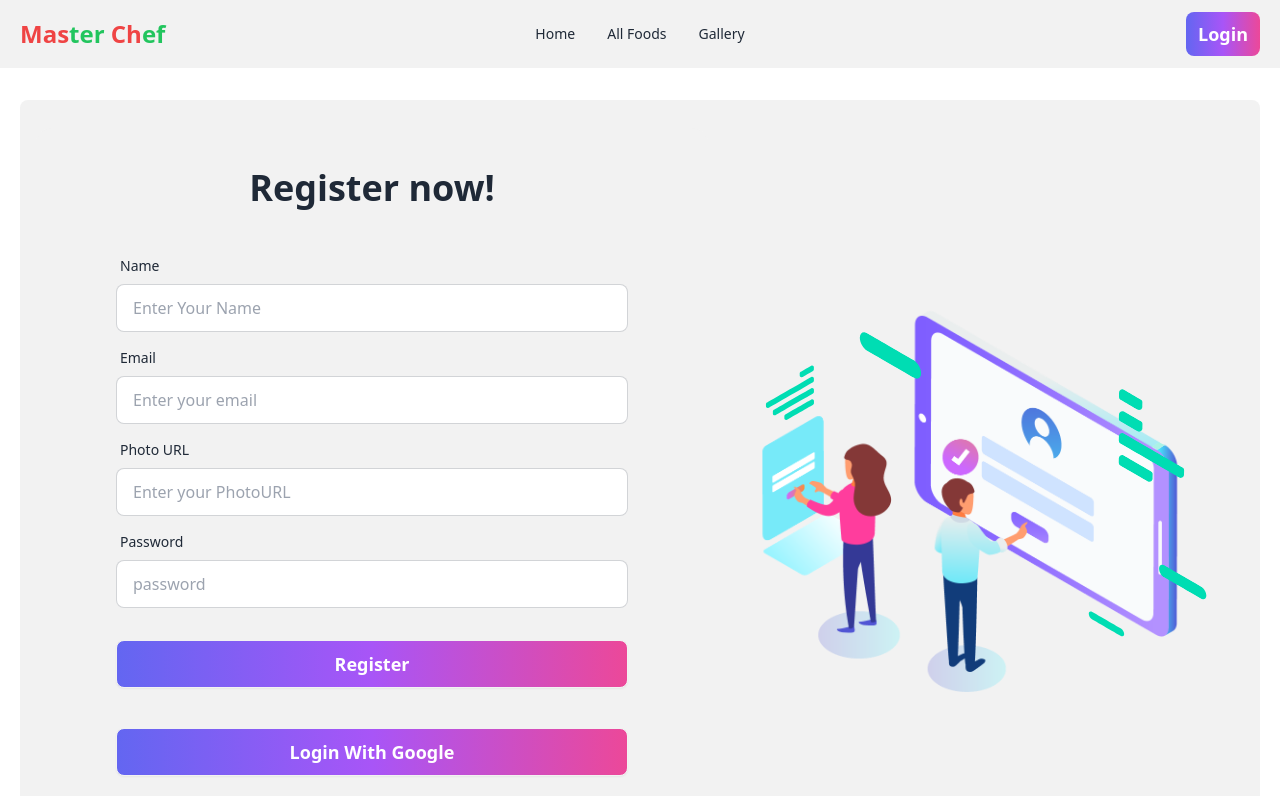
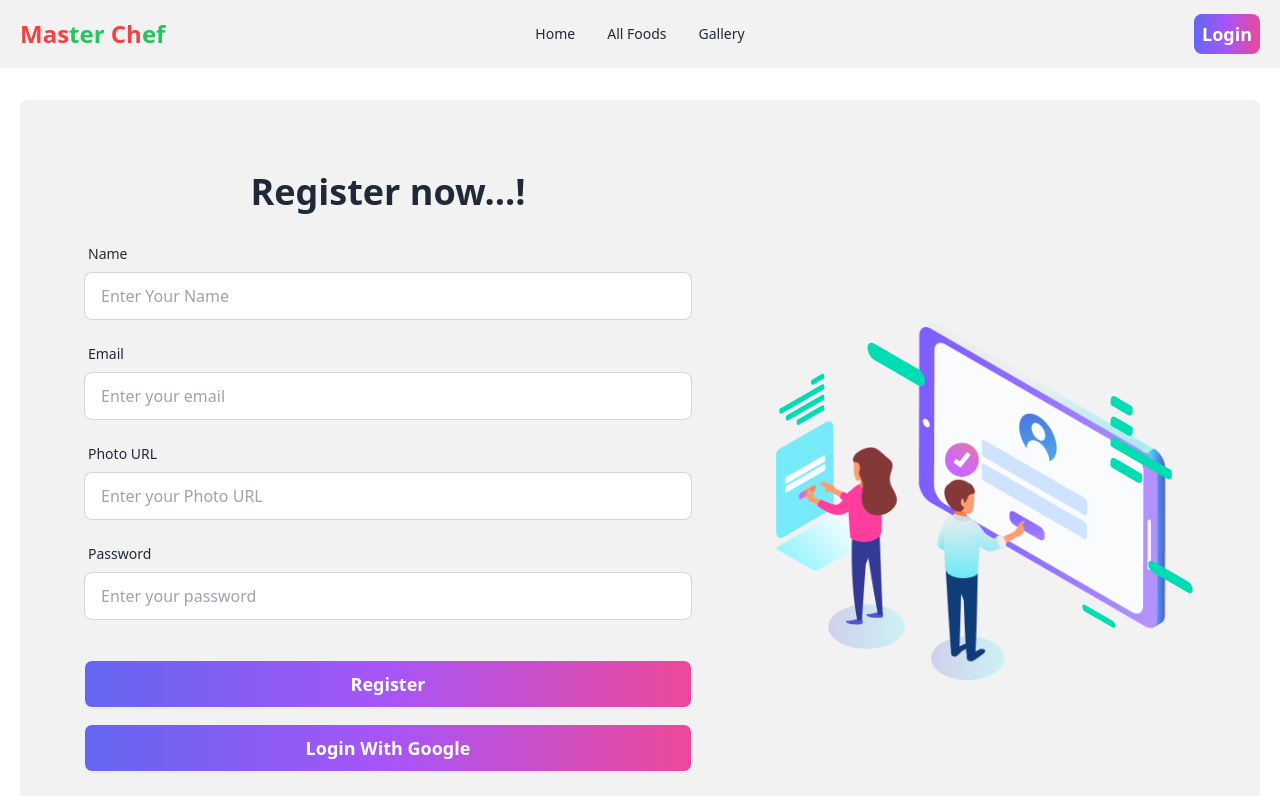
Before and after one commit to Rohithossain12/restaurant-management-client, a React (Vite) app: page /register in a window 1280 px wide. Shown: the top 796 px of the page. Built offline with nearby package versions, Linux system fonts and the light colour scheme; no server answers.

Commit message:
update some info and fainal verson

```diff
--- a/src/components/Banner.jsx
+++ b/src/components/Banner.jsx
@@ -40,7 +40,7 @@ const Banner = () => {
         <div>
           <Link
             to="/allFoods"
-            className="btn  font-bold rounded-lg bg-gradient-to-r from-indigo-500 via-purple-500 to-pink-500 text-lg text-white"
+            className="px-2 py-1.5 md:px-4 md:py-2   rounded-lg bg-gradient-to-r from-indigo-500 via-purple-500 to-pink-500 text-lg text-white"
           >
          Buy Foods
           </Link>
--- a/src/components/Navbar.jsx
+++ b/src/components/Navbar.jsx
@@ -58,17 +58,24 @@ const Navbar = () => {
               {links}
             </ul>
           </div>
-        <div>
-          <h3 className="text-lg lg:text-2xl md:text-xl font-bold"><span className="text-red-500">Mas</span><span className="text-green-500">ter</span> <span className="text-red-500">Ch</span><span className="text-green-500">ef</span></h3>
-
-        </div>
+          <div>
+            <h3 className="text-lg lg:text-2xl md:text-xl font-bold">
+              <span className="text-red-500">Mas</span>
+              <span className="text-green-500">ter</span>{" "}
+              <span className="text-red-500">Ch</span>
+              <span className="text-green-500">ef</span>
+            </h3>
+          </div>
         </div>
         <div className="navbar-center hidden lg:flex">
           <ul className="menu menu-horizontal px-1">{links}</ul>
         </div>
         <div className="navbar-end">
           {!user && (
-            <Link className="px-3 rounded-lg py-2 bg-gradient-to-r from-indigo-500 via-purple-500 to-pink-500 text-lg text-white font-bold" to="/login">
+            <Link
+              className="px-2 rounded-lg py-1.5 bg-gradient-to-r from-indigo-500 via-purple-500 to-pink-500 text-lg text-white font-bold"
+              to="/login"
+            >
               Login
             </Link>
           )}
@@ -122,11 +129,8 @@ const Navbar = () => {
               </ul>
             </div>
           )}
-
         </div>
-
       </div>
-
     </div>
   );
 };
--- a/src/pages/AllFoods.jsx
+++ b/src/pages/AllFoods.jsx
@@ -9,7 +9,9 @@ const AllFoods = () => {
   useEffect(() => {
     if (search !== null && search !== undefined) {
       fetch(
-        `https://server-nine-gold.vercel.app/allFood?search=${encodeURIComponent(search)}`
+        `https://server-nine-gold.vercel.app/allFood?search=${encodeURIComponent(
+          search
+        )}`
       )
         .then((res) => res.json())
         .then((data) => setFoods(data));
@@ -22,15 +24,13 @@ const AllFoods = () => {
   };
 
   return (
-    <div className="mt-10 ">
+    <div className="mt-10">
       <Helmet>
-        <title>
-          Master Chef | All Foods
-        </title>
+        <title>Master Chef | All Foods</title>
       </Helmet>
-      <div className="mb-10 ">
+      <div className="mb-10">
         <div
-          className="hero "
+          className="hero"
           style={{
             backgroundImage:
               "url(https://i.ibb.co.com/4P9tHKf/front-view-chicken-burgers-with-cheese-green-salad-wooden-desk-sandwich-fast-food-meal-food-140725-2.jpg)",
@@ -38,7 +38,7 @@ const AllFoods = () => {
             overflow: "hidden",
           }}
         >
-          <div className="hero-overlay bg-opacity-60 "></div>
+          <div className="hero-overlay bg-opacity-60"></div>
           <div className="hero-content text-neutral-content text-center p-16">
             <div className="max-w-md">
               <h1 className="mb-5 md:text-5xl text-3xl lg:text-7xl font-bold">
@@ -49,20 +49,21 @@ const AllFoods = () => {
         </div>
       </div>
       <div>
-        <form className="flex gap-3  mt-5 mb-8 mx-auto items-center justify-center ">
-          <label className="input input-bordered flex items-center gap-2">
+        <form className="flex flex-col sm:flex-row gap-3 mt-5 mb-8 mx-auto items-center justify-center w-full px-4 sm:px-0 sm:w-4/5 lg:w-3/5">
+          <label className="flex items-center w-full">
             <input
               type="text"
-              className="grow"
+              className="input input-bordered w-full px-4 py-2 text-sm md:text-base"
               value={search}
               onChange={(event) => setSearch(event.target.value)}
               placeholder="Enter Food Title"
+
             />
-            <p>Search</p>
+
           </label>
           <button
             onClick={handleReset}
-            className="btn bg-gradient-to-r from-indigo-500 via-purple-500 to-pink-500 text-lg text-white"
+            className="btn bg-gradient-to-r from-indigo-500 via-purple-500 to-pink-500 text-lg text-white px-5 py-2 w-full sm:w-auto"
           >
             Reset
           </button>
--- a/src/pages/Authentication/Register.jsx
+++ b/src/pages/Authentication/Register.jsx
@@ -5,6 +5,7 @@ import registerAnimationData from "../../assets/Animation - 1733844389416.json";
 import Lottie from "lottie-react";
 import toast from "react-hot-toast";
 import { Link, useNavigate } from "react-router-dom";
+import { Helmet } from "react-helmet";
 
 const Register = () => {
   const navigate = useNavigate();
@@ -72,27 +73,33 @@ const Register = () => {
   };
 
   return (
-    <div className="hero bg-base-200 min-h-screen mt-8 mb-10 rounded-lg ">
-      <div className="hero-content flex-col lg:flex-row-reverse ">
-        <div className="text-center lg:text-left ">
+    <div className="hero bg-base-200 min-h-screen mt-8 mb-10 rounded-lg overflow-hidden">
+      <Helmet>
+        <title>Master Chef | Register</title>
+      </Helmet>
+      <div className="hero-content flex-col lg:flex-row-reverse w-full lg:items-center px-4 lg:px-8">
+        <div className="text-center lg:text-left w-full lg:w-1/2">
           <Lottie animationData={registerAnimationData}></Lottie>
         </div>
-        <div className="card bg-base-200 w-full max-w-2xl shrink-0  p-10">
-          <h1 className="text-4xl font-bold text-center ">Register now!</h1>
-          <form onSubmit={handleRegister} className="card-body p-10">
-            <div className="form-control">
+        <div className="bg-base-200 max-w-2xl w-full shrink-0 rounded-lg p-5 lg:p-8">
+          <h1 className="text-2xl md:text-3xl lg:text-4xl font-bold text-center mb-6">
+            Register now...!
+          </h1>
+          <form onSubmit={handleRegister} className="card-body p-0">
+            <div className="form-control mb-2">
               <label className="label">
                 <span className="label-text">Name</span>
               </label>
               <input
                 type="text"
-                name="Name"
+                name="name"
                 placeholder="Enter Your Name"
                 className="input input-bordered"
                 required
               />
             </div>
-            <div className="form-control">
+
+            <div className="form-control mb-2">
               <label className="label">
                 <span className="label-text">Email</span>
               </label>
@@ -104,50 +111,56 @@ const Register = () => {
                 required
               />
             </div>
-            <div className="form-control">
+
+            <div className="form-control mb-2">
               <label className="label">
                 <span className="label-text">Photo URL</span>
               </label>
               <input
                 type="text"
                 name="photo"
-                placeholder="Enter your PhotoURL"
+                placeholder="Enter your Photo URL"
                 className="input input-bordered"
                 required
               />
             </div>
-            <div className="form-control">
+
+            <div className="form-control mb-2">
               <label className="label">
                 <span className="label-text">Password</span>
               </label>
               <input
                 type="password"
                 name="password"
-                placeholder="password"
+                placeholder="Enter your password"
                 className="input input-bordered"
                 required
               />
             </div>
+
             <div className="form-control mt-6">
-              <button className="btn bg-gradient-to-r from-indigo-500 via-purple-500 to-pink-500 text-lg text-white">
+              <button className="btn bg-gradient-to-r from-indigo-500 via-purple-500 to-pink-500 text-lg text-white w-full">
                 Register
               </button>
             </div>
           </form>
-          <div className="form-control px-10">
-            <p
+
+          <div className="form-control mt-4">
+            <button
               onClick={handleGoogleLogin}
-              className="btn bg-gradient-to-r from-indigo-500 via-purple-500 to-pink-500 text-lg text-white"
+              className="btn bg-gradient-to-r from-indigo-500 via-purple-500 to-pink-500 text-lg text-white w-full"
             >
               Login With Google
-            </p>
+            </button>
           </div>
+
           <p className="text-center font-bold pt-5 pb-3">
-            You have an Already Account ?{" "}
-            <Link to="/login" className="text-red-500">
+            Already have an account?{" "}
+            <Link to="/login" className="text-red-500 underline">
               Please Login
-            </Link>{" "}
+            </Link>
           </p>
+
           {errorMessage && (
             <p className="text-red-500 font-bold text-center pb-5">
               {errorMessage}
```
Also changed, not shown: src/pages/Authentication/Login.jsx (+27 -17 lines).
